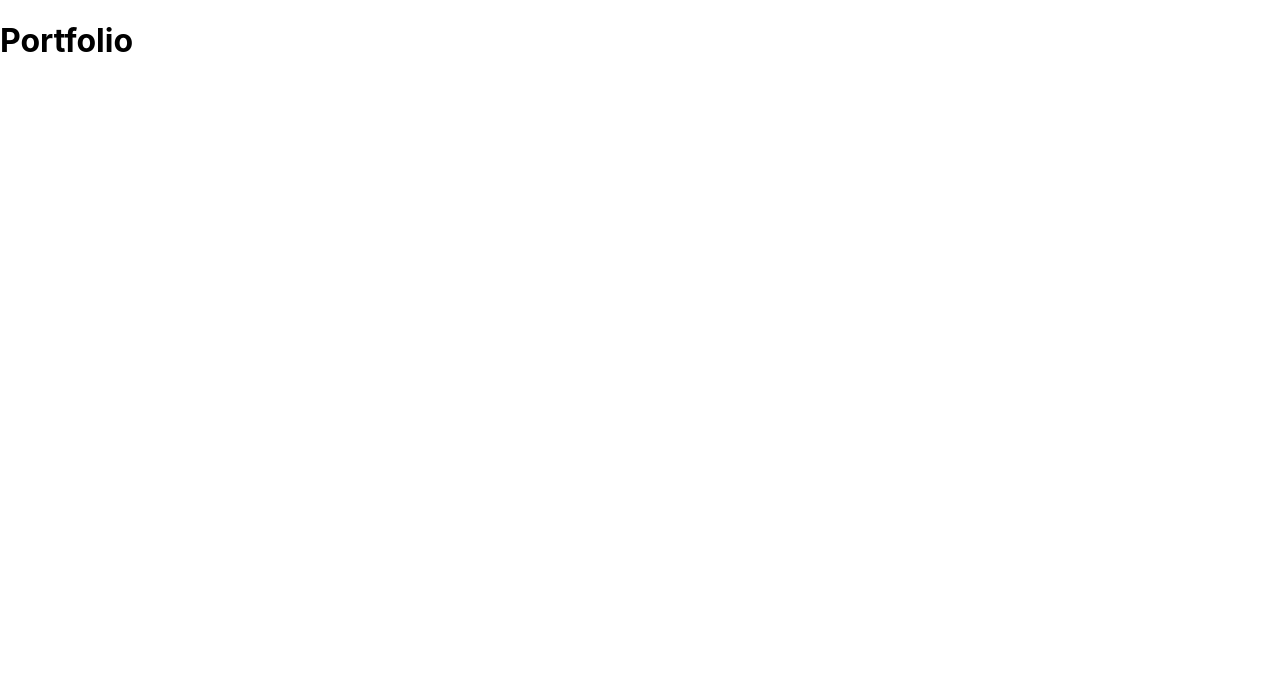
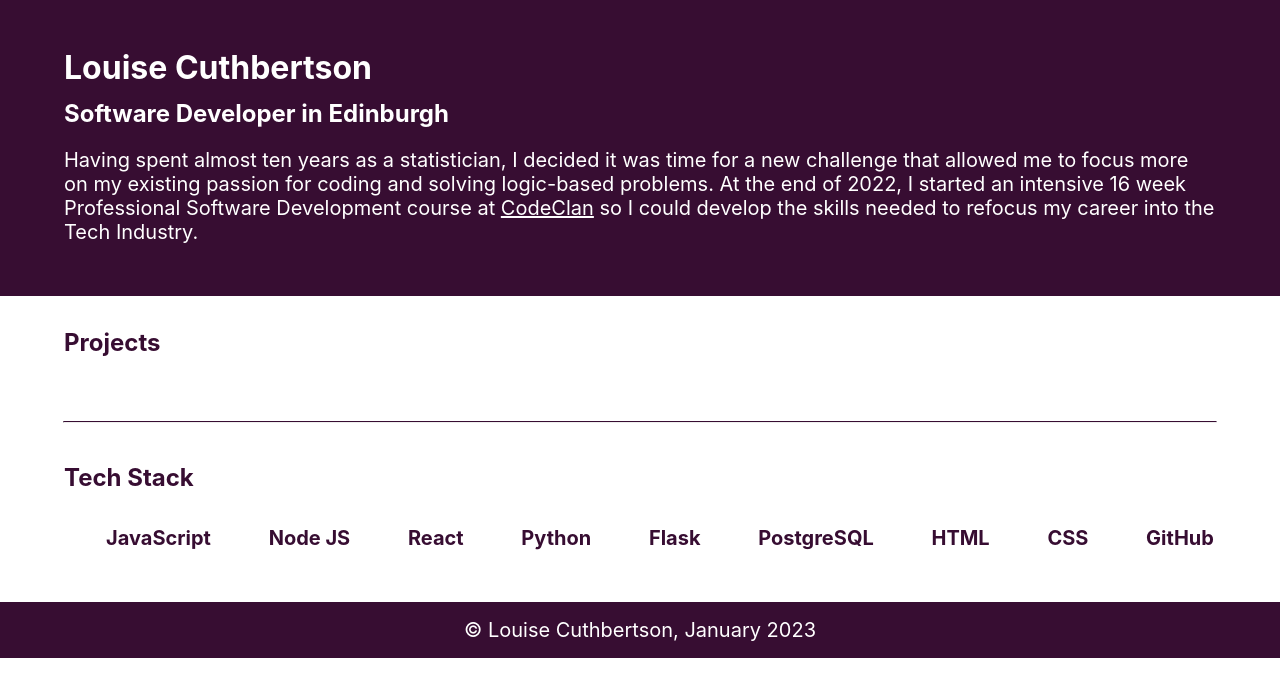
Before and after one commit to louise3112/portfolio_app, a React (Create React App) app: page / in a window 1280 px wide. Shown: the top 696 px of the page. Built offline with nearby package versions, Linux system fonts and the light colour scheme.

Commit message:
initial draft of app added

```diff
--- a/package.json
+++ b/package.json
@@ -4,12 +4,15 @@
     "homepage": "https://louise3112.github.io/portfolio_app",
     "private": true,
     "dependencies": {
+        "@iconify/icons-logos": "^1.2.23",
+        "@iconify/react": "^4.0.1",
         "@testing-library/jest-dom": "^5.16.5",
         "@testing-library/react": "^13.4.0",
         "@testing-library/user-event": "^13.5.0",
         "react": "^18.2.0",
         "react-dom": "^18.2.0",
         "react-scripts": "5.0.1",
+        "styled-components": "^5.3.6",
         "web-vitals": "^2.1.4"
     },
     "scripts": {
@@ -17,7 +20,7 @@
         "build": "react-scripts build",
         "test": "react-scripts test",
         "eject": "react-scripts eject",
-        "predeploy":"npm run build",
+        "predeploy": "npm run build",
         "deploy": "gh-pages -d build"
     },
     "eslintConfig": {
--- a/src/App.css
+++ /dev/null
@@ -1,38 +0,0 @@
-.App {
-  text-align: center;
-}
-
-.App-logo {
-  height: 40vmin;
-  pointer-events: none;
-}
-
-@media (prefers-reduced-motion: no-preference) {
-  .App-logo {
-    animation: App-logo-spin infinite 20s linear;
-  }
-}
-
-.App-header {
-  background-color: #282c34;
-  min-height: 100vh;
-  display: flex;
-  flex-direction: column;
-  align-items: center;
-  justify-content: center;
-  font-size: calc(10px + 2vmin);
-  color: white;
-}
-
-.App-link {
-  color: #61dafb;
-}
-
-@keyframes App-logo-spin {
-  from {
-    transform: rotate(0deg);
-  }
-  to {
-    transform: rotate(360deg);
-  }
-}
--- a/src/App.js
+++ b/src/App.js
@@ -1,8 +1,25 @@
-import './App.css';
+import styled from 'styled-components'
+
+import AboutMe from './components/AboutMe'
+import TechStack from './components/TechStack'
+import Projects from './components/Projects'
+import Footer from './components/Footer'
+
+const LineBreak = styled.hr`
+    border-top: 1px solid #370D32;
+    width: 90%;
+`
 
 function App() {
     return (
-        <h1>Portfolio</h1>
+        <>
+            <AboutMe />
+            <Projects/>
+            <LineBreak/>
+            <TechStack />
+            <Footer />
+        </>
+
     )
 }
 
--- /dev/null
+++ b/src/components/AboutMe.js
@@ -0,0 +1,49 @@
+import styled from "styled-components"
+
+const AboutMeSection = styled.div`
+    background-color: #370D32;
+    color: #FFFFFF;
+    padding: 2em 4em 2em 4em;
+    display: grid;
+    grid-template-columns: 80% 10% 10%;
+    grid-template-areas:
+        "heading linkedin github"
+        "subheading linkedin github"
+        "text text text";
+`
+
+const AboutMeHeading = styled.h1`
+    font-size: 2em;
+    margin: 0.5em 0em 0em 0em;
+    grid-area: heading;
+`
+
+const AboutMeSubHeading = styled.h2`
+    font-size: 1.5em;
+    margin: 0.5em 0em 0em 0em;
+    grid-area: subheading;
+`
+
+const AboutMeText = styled.p`
+    font-size: 1.25em;
+    grid-area: text;
+`
+
+const AboutMeLink = styled.a`
+    color: #FFFFFF;
+    cursor: pointer;
+`
+
+const AboutMe = () => {
+    return (
+        <AboutMeSection>
+            <AboutMeHeading>Louise Cuthbertson </AboutMeHeading>
+            <AboutMeSubHeading>Software Developer in Edinburgh</AboutMeSubHeading>
+            {/* Add in icons / links for linked in and github! */}
+
+            <AboutMeText> Having spent almost ten years as a statistician, I decided it was time for a new challenge that allowed me to focus more on my existing passion for coding and solving logic-based problems. At the end of 2022, I started an intensive 16 week Professional Software Development course at <AboutMeLink href="https://codeclan.com/">CodeClan</AboutMeLink> so I could develop the skills needed to refocus my career into the Tech Industry.</AboutMeText>
+        </AboutMeSection>
+    )
+}
+
+export default AboutMe
--- /dev/null
+++ b/src/components/Footer.js
@@ -0,0 +1,24 @@
+import styled from "styled-components"
+
+const FooterSection = styled.div`
+    background-color: #370D32;
+    color: #FFFFFF;
+    padding: 1em 0em 1em 0em;
+    display: grid;
+`
+
+const FooterText = styled.p`
+    font-size: 1.25em;
+    text-align: center;
+    margin: 0;
+`
+
+const Footer = () => {
+    return (
+        <FooterSection>
+            <FooterText>&copy; Louise Cuthbertson, January 2023</FooterText>
+        </FooterSection>
+    )
+}
+
+export default Footer
--- /dev/null
+++ b/src/components/Projects.js
@@ -0,0 +1,37 @@
+import styled from "styled-components"
+
+const ProjectsSection = styled.div`
+    padding: 2em 4em 1em 4em;
+    color: #370D32;
+    font-weight: bold;
+`
+
+const ProjectsHeading = styled.h2`
+    color: #370D32;
+    font-size: 1.5em;
+    margin: 0em 0em 1em 0em;
+`
+
+const ProjectsList = styled.ul`
+    list-style: none;
+    display: flex;
+    justify-content: space-evenly;
+    flex-wrap: wrap;
+    column-gap: 5%;
+`
+
+
+const Projects = () => {
+    return (
+        <ProjectsSection>
+            <ProjectsHeading>Projects</ProjectsHeading>
+            <ProjectsList>
+
+
+            </ProjectsList>
+
+        </ProjectsSection>
+    )
+}
+
+export default Projects
--- /dev/null
+++ b/src/components/TechStack.js
@@ -0,0 +1,112 @@
+// Ran the following two terminal commands to install required iconify packages:
+//      npm install @iconify/react
+//      npm install @iconify/icons-logos
+
+import { InlineIcon } from "@iconify/react"
+
+import javascriptIcon from "@iconify/icons-logos/javascript"
+import nodejsIcon from '@iconify/icons-logos/nodejs'
+import reactIcon from '@iconify/icons-logos/react'
+// import mongodbIcon from '@iconify/icons-logos/mongodb'
+
+import pythonIcon from '@iconify/icons-logos/python'
+import flaskIcon from '@iconify/icons-logos/flask'
+import postgresqlIcon from '@iconify/icons-logos/postgresql'
+
+import html5 from '@iconify/icons-logos/html-5'
+import css3 from '@iconify/icons-logos/css-3'
+import gitIcon from '@iconify/icons-logos/git'
+
+// import javaIcon from '@iconify/icons-logos/java'
+
+
+import styled from "styled-components"
+const TechStackSection = styled.div`
+    padding: 2em 4em 1em 4em;
+    color: #370D32;
+    font-weight: bold;
+`
+
+const TechStackHeading = styled.h2`
+    color: #370D32;
+    font-size: 1.5em;
+    margin: 0em 0em 1em 0em;
+`
+
+const TechStackList = styled.ul`
+    list-style: none;
+    display: flex;
+    justify-content: space-evenly;
+    flex-wrap: wrap;
+    column-gap: 5%;
+`
+
+const TechStackItem = styled.li`
+    display: flex;
+    flex-direction: column;
+    align-items:center;
+`
+
+const TechStackName = styled.p`
+    font-size: 1.25em;
+    margin: 0.5em 0em 1em 0em;
+`
+
+
+const TechStack = () => {
+    return (
+        <TechStackSection>
+            <TechStackHeading>Tech Stack</TechStackHeading>
+            <TechStackList>
+                <TechStackItem>
+                    <InlineIcon icon={javascriptIcon} height={100} width={100}/>
+                    <TechStackName>JavaScript</TechStackName>
+                </TechStackItem>
+
+                <TechStackItem>
+                    <InlineIcon icon={nodejsIcon} height={100} width={100}/>
+                    <TechStackName>Node JS</TechStackName>
+                </TechStackItem>
+
+                <TechStackItem>
+                    <InlineIcon icon={reactIcon} height={100} width={100}/>
+                    <TechStackName>React</TechStackName>
+                </TechStackItem>
+
+                <TechStackItem>
+                    <InlineIcon icon={pythonIcon} height={100} width={100}/>
+                    <TechStackName>Python</TechStackName>
+                </TechStackItem>
+
+                <TechStackItem>
+                    <InlineIcon icon={flaskIcon} height={100} width={100}/>
+                    <TechStackName>Flask</TechStackName>
+                </TechStackItem>
+
+                <TechStackItem>
+                    <InlineIcon icon={postgresqlIcon} height={100} width={100}/>
+                    <TechStackName>PostgreSQL</TechStackName>
+                </TechStackItem>
+
+                <TechStackItem>
+                    <InlineIcon icon={html5} height={100} width={100}/>
+                    <TechStackName>HTML</TechStackName>
+                </TechStackItem>
+
+                <TechStackItem>
+                    <InlineIcon icon={css3} height={100} width={100}/>
+                    <TechStackName>CSS</TechStackName>
+                </TechStackItem>
+
+                <TechStackItem>
+                    <InlineIcon icon={gitIcon} height={100} width={100}/>
+                    <TechStackName>GitHub</TechStackName>
+                </TechStackItem>
+
+            </TechStackList>
+
+        </TechStackSection>
+    )
+}
+
+export default TechStack
```
Also changed, not shown: 1 other file (tests, documents, lock files or other folders). Lines whose indentation alone changed are shown as unchanged.
